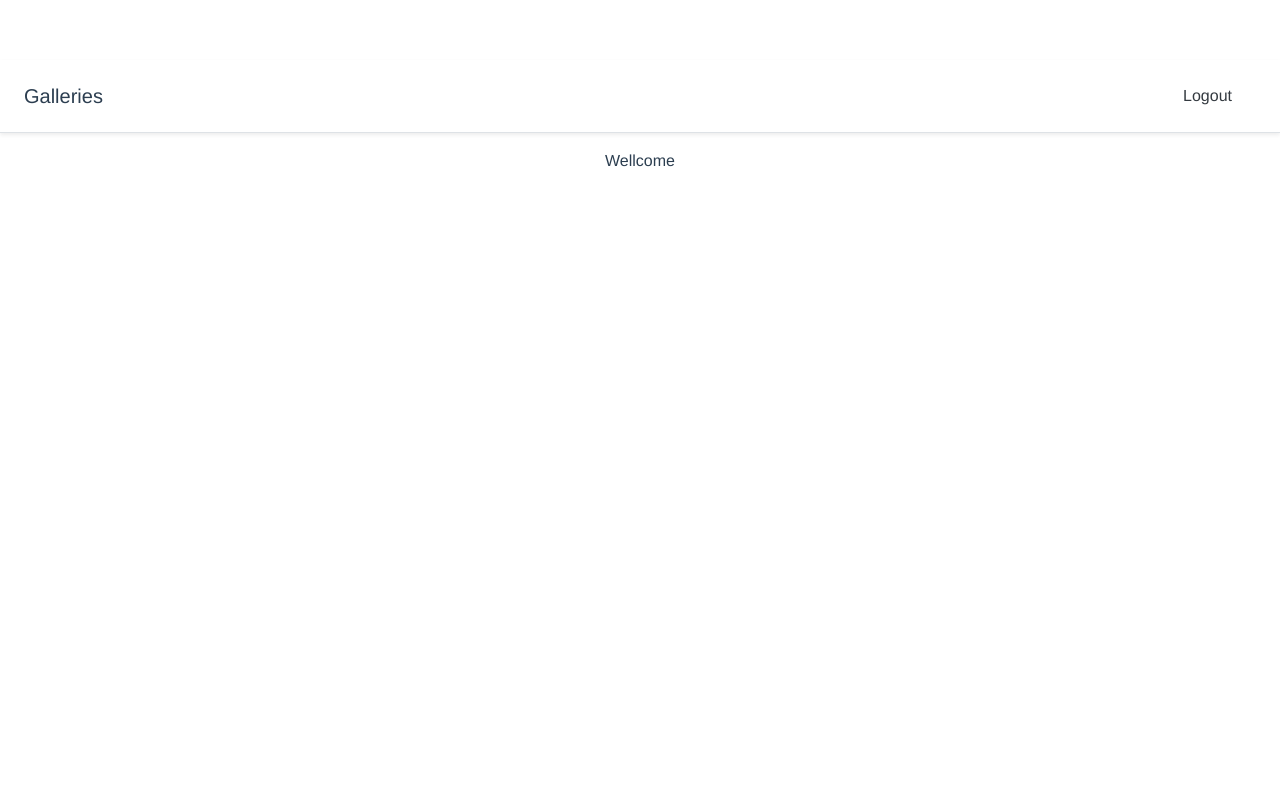
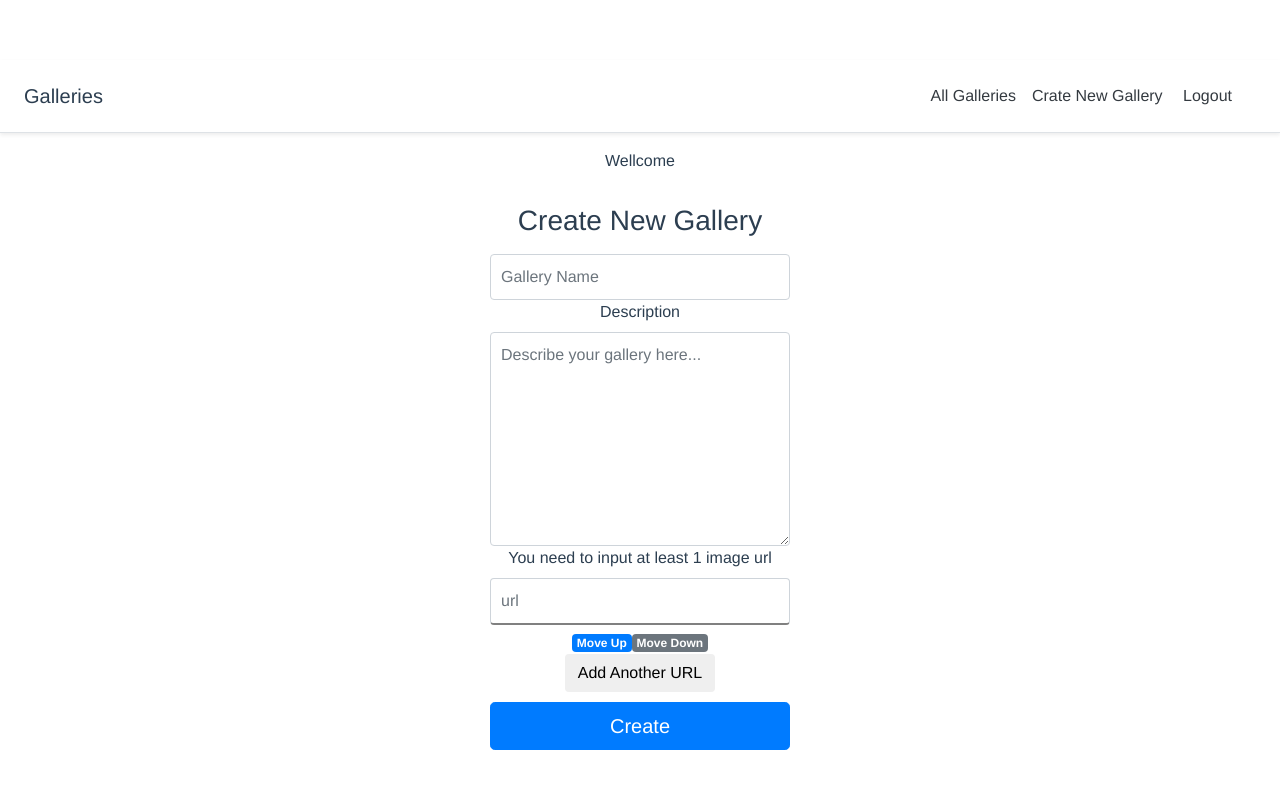
Before and after one commit to Alexanderrrr/Galleries-front-Vue, a Vue app: page /create in a window 1280 px wide. Shown: the top 788 px of the page. Built offline with nearby package versions, Linux system fonts and the light colour scheme; sample sign-in values are in the browser's storage.

Commit message:
Create New Gallery

```diff
--- a/src/App.vue
+++ b/src/App.vue
@@ -1,8 +1,15 @@
 <template>
-  <div id="app">
+  <div id="app" class="app">
     <div class="d-flex flex-column flex-md-row align-items-center p-3 px-md-4 mb-3 bg-white border-bottom shadow-sm">
         <h5 class="my-0 mr-md-auto navbar-brand">Galleries</h5>
-        <nav class="my-2 my-md-0 mr-md-3">
+        <nav class="my-2 my-md-0 mr-md-3" id="nav-background">
+          <router-link class="p-2 text-dark" :to="{name:'home'}">All Galleries</router-link>
+          <router-link
+            v-if="user"
+            class="p-2 text-dark"
+            :to="{name:'create-new-gallery'}"
+            >Crate New Gallery
+          </router-link>
           <router-link v-if="!user" class="p-2 text-dark" :to="{name:'login'}">Login</router-link>
           <router-link v-if="!user" class="p-2 text-dark" :to="{name:'register'}">Register</router-link>
           <a v-if="user" href="#" @click="logout" class="p-2 text-dark">Logout</a>
--- a/src/components/HomePage.vue
+++ b/src/components/HomePage.vue
@@ -1,13 +1,54 @@
 <template>
-  <div>
-    <h1>HOME PAGE</h1>
+  <div class="container my-container">
+    <h1 id="loading" v-if="!galleries">There is no created galleries yet</h1>
+    <template v-else>
+      <div  v-for="(gallery, key) in galleries" :key="key" >
+          <gallery-row :gallery="gallery" />
+      </div>
+    </template>
   </div>
 </template>
 
 <script>
+import galleryRow from '../components/gallery/GalleryRow'
+import {mapActions, mapGetters} from 'vuex'
+
 export default {
+  // beforeRouteEnter(to, from, next){
+  //     next(vm => {
+  //       vm.setGalleries()
+  //     })
+  // },
+  created(){
+    this.setGalleries()
+  },
+
+  name: "home",
+  components:{ galleryRow },
+  data(){
+    return {
+
+    }
+  },
+
+  methods: {
+    ...mapActions(['setGalleries'])
+  },
+
+  computed: {
+    ...mapGetters({
+      galleries: 'getGalleries'
+    })
+  }
 }
 </script>
 
 <style lang="css">
+.my-container {
+  display: flex;
+  flex-flow: row wrap;
+  justify-content: center;
+  height: 100%;
+}
+
 </style>
--- /dev/null
+++ b/src/components/auth/Author.vue
@@ -0,0 +1,11 @@
+<template>
+  <h1>Authors</h1>
+</template>
+
+<script>
+export default {
+}
+</script>
+
+<style lang="css">
+</style>
--- a/src/components/auth/Login.vue
+++ b/src/components/auth/Login.vue
@@ -1,5 +1,5 @@
 <template>
-  <form @submit.prevent="submitLogin">
+  <form @submit.prevent="submitLogin" class="form-signin">
     <h1 class="h3 mb-3 font-weight-normal">Please sign in</h1>
     <label for="inputEmail" class="sr-only">Email address</label>
     <input v-model="email" type="email" id="inputEmail" class="form-control" placeholder="Email address" required autofocus>
@@ -7,7 +7,7 @@
     <input v-model="password" type="password" id="inputPassword" class="form-control" placeholder="Password" required>
     <button class="btn btn-lg btn-primary btn-block" type="submit">Sign in</button>
     <ul v-if="errors">
-      <li v-for="err in errors" class="alert p-3 mb-2 alert-danger rounded">{{ err }}</li>
+      <li v-for="err in errors" :key="err.id" class="alert p-3 mb-2 alert-danger rounded">{{ err }}</li>
     </ul>
   </form>
 </template>
@@ -42,4 +42,31 @@ export default {
 </script>
 
 <style lang="css">
+    .form-signin {
+      width: 100%;
+      max-width: 330px;
+      padding: 15px;
+      margin: auto;
+    }
+
+    .form-signin .form-control {
+      position: relative;
+      box-sizing: border-box;
+      height: auto;
+      padding: 10px;
+      font-size: 16px;
+    }
+    .form-signin .form-control:focus {
+      z-index: 2;
+    }
+    .form-signin input[type="email"] {
+      margin-bottom: -1px;
+      border-bottom-right-radius: 0;
+      border-bottom-left-radius: 0;
+    }
+    .form-signin input[type="password"] {
+      margin-bottom: 10px;
+      border-top-left-radius: 0;
+      border-top-right-radius: 0;
+    }
 </style>
--- /dev/null
+++ b/src/components/gallery/CreateNewGallery.vue
@@ -0,0 +1,96 @@
+<template>
+  <form @submit.prevent="submitForm" class="form-signin">
+    <h1 class="h3 mb-3 font-weight-normal">Create New Gallery</h1>
+    <label for="inputGalleryName" class="sr-only">Name of the Gallery</label>
+    <input v-model="name" type="text" id="inputGalleryName" class="form-control" placeholder="Gallery Name" required>
+    <label for="inputDescription">Description</label>
+    <textarea id="inputDescription" class="form-control" rows="8" cols="80"
+        v-model="description"
+        placeholder="Describe your gallery here...">
+    </textarea>
+    <div class="imgUrlContainer">
+      <label>You need to input at least 1 image url</label>
+      <span id="imgSpan" v-for="(num, key) in counter" :key="key">
+        <input
+            v-model="images[key].url"
+            type="url"
+            id="inputImageUrl"
+            class="form-control"
+            placeholder="url"
+            pattern="(?=.*\d).{8,}"
+        />
+        <a v-show="num > 1" @click.prevent="removeInput(key)" class="badge badge-danger" href="#">Remove</a>
+        <div>
+          <a @click.prevent="moveInputUp(key)" class="badge badge-primary" href="#">Move Up</a>
+          <a @click.prevent="moveInputDown(key)" class="badge badge-secondary" href="#">Move Down</a>
+        </div>
+      </span>
+    </div>
+    <button @click="createInput" id="addField" type="button" class="btn" >Add Another URL</button>
+    <button class="btn btn-lg btn-primary btn-block" type="submit">Create</button>
+    <template v-if="errors">
+      <ul>
+        <li v-for="err in errors" :key="err.id" class="p-3 mb-2 alert alert-danger rounded">{{ err[0] }}</li>
+      </ul>
+    </template>
+  </form>
+</template>
+
+<script>
+import galleryService from './../../services/GalleryService'
+export default {
+  data(){
+    return {
+      name: "",
+      description: "",
+      images: [
+        {url: ""},
+      ],
+      counter: 1,
+      errors: []
+    }
+  },
+  methods: {
+    submitForm(){
+      galleryService.create({
+        name: this.name,
+        description: this.description,
+        images: this.images
+      })
+    },
+
+    createInput(){
+      this.counter ++
+      this.images.push({url: ""})
+
+    },
+    removeInput(key){
+      this.counter--
+      this.images.splice(key,1);
+    },
+    moveInputUp(key){
+      if(key) {
+        this.images.splice( key - 1, 0, this.images.splice( key, 1 )[0])
+      }
+    },
+    moveInputDown(key) {
+      if(key != this.range -1 ) {
+        this.images.splice( key + 1, 0, this.images.splice( key, 1 )[0])
+      }
+    },
+  }
+}
+</script>
+
+<style lang="css">
+  #addField {
+    margin-bottom: 10px
+  }
+  #inputImageUrl {
+    margin-bottom: 5px;
+    border-bottom: 2px solid grey
+  }
+  #imgSpan {
+    border-bottom: 1px solid black
+  }
+</style>
--- /dev/null
+++ b/src/components/gallery/GalleryRow.vue
@@ -0,0 +1,29 @@
+<template>
+  <div class="gallery-container">
+    <ul class="list-group">
+        <router-link :to="{ name: 'single-gallery', params: {id: Number(gallery.id)} }">
+          <li class="list-group-item list-group">Gallery Name: {{ gallery.name }}</li>
+        </router-link>
+        <router-link :to="{ name: 'author', params: {id: Number(gallery.user.id)} }">
+          <li class="list-group-item"><strong>Created By: </strong>{{gallery.user.first_name}} {{gallery.user.last_name}}</li>
+        </router-link>
+        <li class="list-group-item"><img class="img-fluid" :src="gallery.images[0].url"/></li>
+        <li class="list-group-item"><strong>Created At: </strong>{{gallery.created_at}}</li>
+    </ul>
+  </div>
+</template>
+
+<script>
+export default {
+  props: ['gallery']
+}
+</script>
+
+<style lang="css">
+  .gallery-container {
+    margin-bottom: 20px;
+    margin-left: 20px;
+    width: 20rem;
+    height: 20rem
+  }
+</style>
--- /dev/null
+++ b/src/components/gallery/SingleGallery.vue
@@ -0,0 +1,12 @@
+<template>
+  <h1>Single Gallery</h1>
+
+</template>
+
+<script>
+export default {
+}
+</script>
+
+<style lang="css">
+</style>
--- /dev/null
+++ b/src/services/GalleryService.js
@@ -0,0 +1,20 @@
+import HttpService from './HttpService.js'
+
+export class GalleryService {
+
+  getAll(){
+    return HttpService.get('galleries')
+    .then(({data}) => data);
+  }
+  create({name, description, images}){
+    return HttpService.post('galleries', {
+      name,
+      description,
+      images
+    })
+  }
+
+}
+
+const galleryService = new GalleryService();
+export default galleryService;
--- /dev/null
+++ b/src/store/gallery.js
@@ -0,0 +1,35 @@
+import galleryService from '../services/GalleryService'
+import router from '../router/router.js'
+
+export default {
+  state: {
+    galleries: null,
+    gallery_errors: null,
+  },
+  mutations: {
+    SET_GALLERY_DATA(state, payload){
+      state.galleries = payload.data;
+      state.gallery_errors = null;
+    },
+    SET_ERRORS(state, payload){
+      state.errors = payload
+    }
+  },
+
+  actions: {
+    async setGalleries({ commit }){
+      try {
+        let galleries = await galleryService.getAll();
+        commit('SET_GALLERY_DATA', galleries)
+      } catch (error) {
+          commit('SET_ERRORS', error.response ? error.response.data.errors : error);
+      }
+    }
+  },
+
+  getters: {
+    getGalleries(state){
+      return state.galleries;
+    }
+  }
+}
--- a/src/store/index.js
+++ b/src/store/index.js
@@ -1,12 +1,14 @@
 import Vue from 'vue'
 import Vuex from 'vuex'
 import auth from './auth'
+import gallery from './gallery'
 
 Vue.use(Vuex);
 
 const store = new Vuex.Store({
   modules: {
-    auth
+    auth,
+    gallery
   }
 });
 
```
Also changed, not shown: src/components/auth/Register.vue (+13 -8 lines), src/router/router.js (+7 -1 lines).
